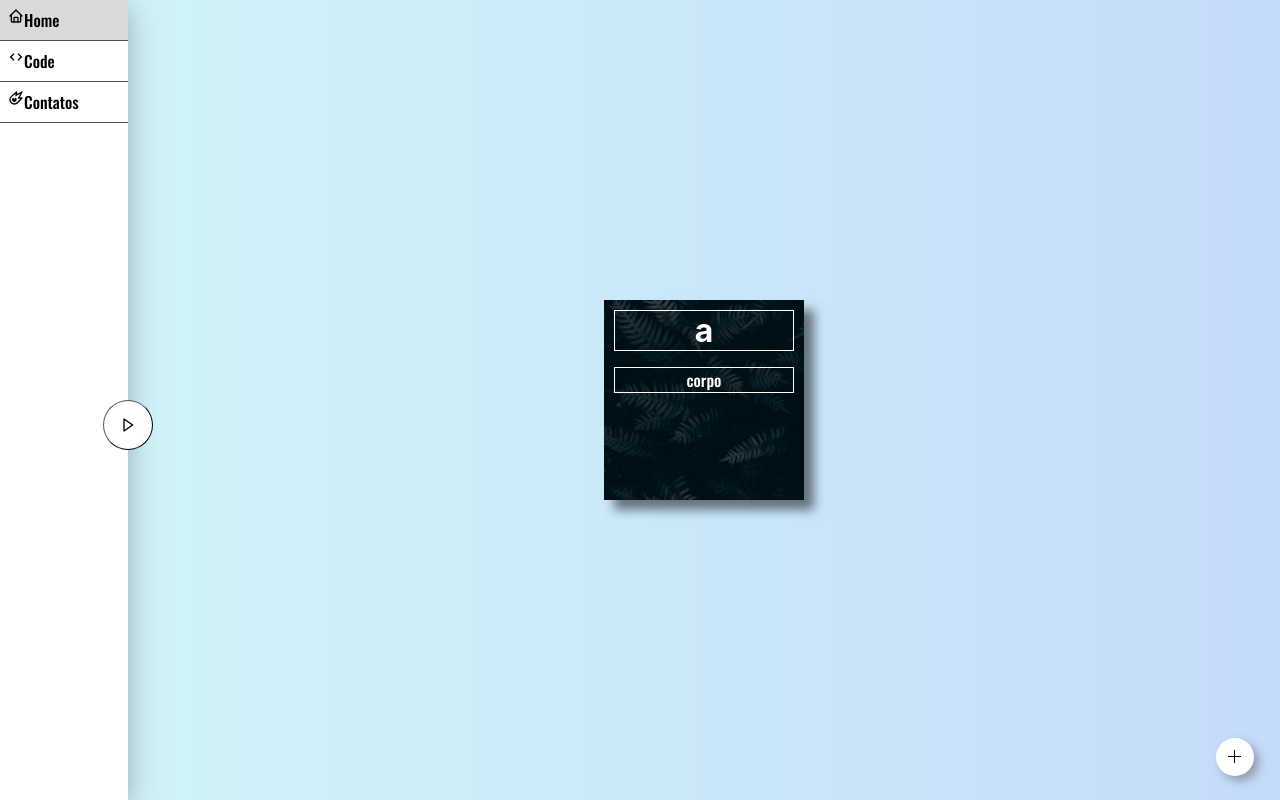
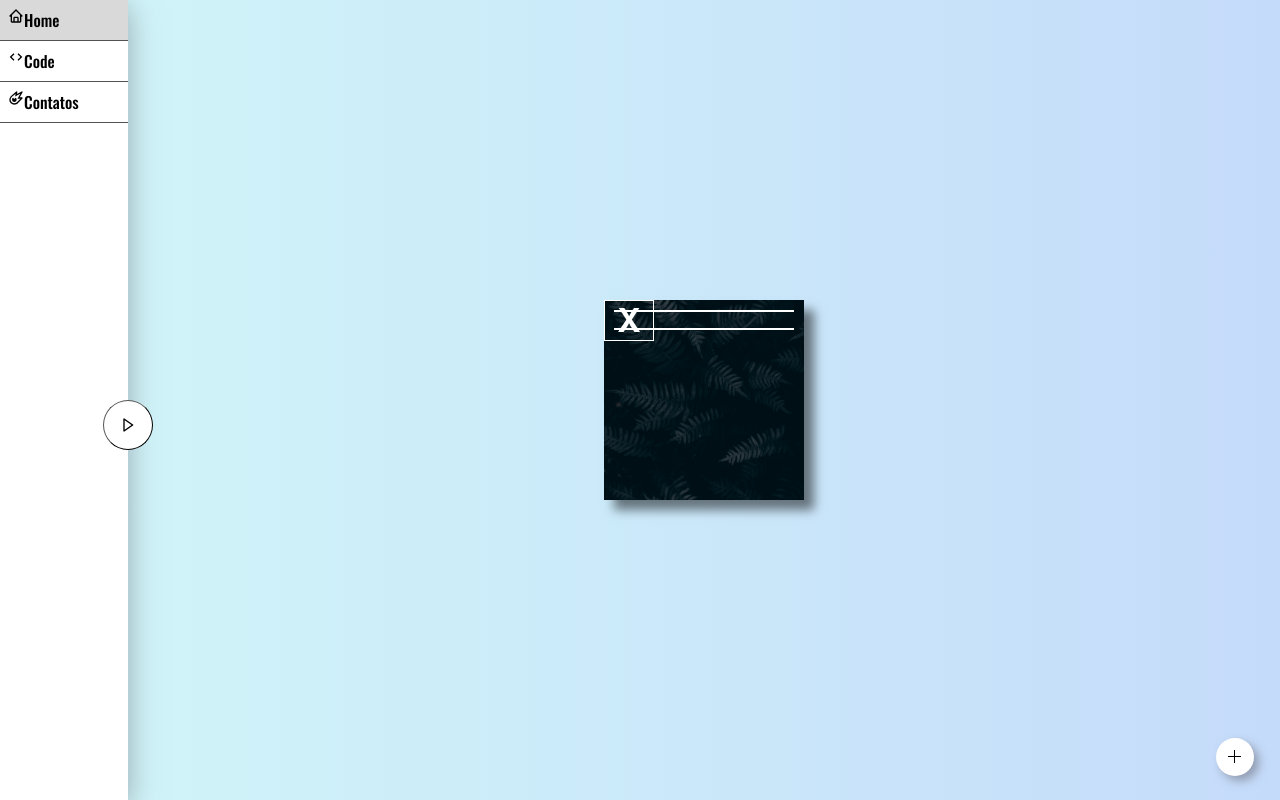
Before and after one commit to DevDavidSys/React-Post-It, a React (Create React App) app in the folder post_it2/: page / in a window 1280 px wide. Built offline with nearby package versions, Linux system fonts and the light colour scheme.

Commit message:
ADD_POST html Foi concluido :)

```diff
--- a/post_it2/src/components/Main/index.js
+++ b/post_it2/src/components/Main/index.js
@@ -9,17 +9,28 @@ import { TiArrowLeftOutline,TiArrowRightOutline} from "react-icons/ti";
 
 
 export default function Main(props){
-    let Posts = [{id:0,titulo:'a',corpo:'corpo'}]
+    let ObjectPosts = [{id:0,titulo:'a',conteudo:'corpo'}];
+
+    const [RenderPosts,SetRenderPosts] = useState([<Post_It/>]);
+
+
+
     const [Page,SetPage] = useState(0);
     const [Titulo,SetTitulo] = useState('');
     const [Conteudo,SetConteudo] = useState('');
+
+    function DeletePost(){
+        console.log('Deletar');
+    }
     function addPost(){
+        RenderPosts.push(<Post_It/>);
+        SetRenderPosts(RenderPosts.map((objeto)=>{return <Post_It/>}));
 
     }
 
     function HandeClick(){
-        document.getElementById('sidebar').classList.toggle('sidebar-opened')
-        document.getElementById('circle').classList.toggle('sidebar')
+       // document.getElementById('sidebar').classList.toggle('sidebar-opened')
+        //document.getElementById('circle').classList.toggle('sidebar')
     }
     function OpenAddConteinerPost() {
         document.getElementById('add_container').style.display = 'grid';
@@ -28,6 +39,7 @@ export default function Main(props){
 
 
     return(
+
             <div className="all_Main">
                 <div className="sidebar-closed" id="sidebar" >
                     <div className="sidebar_icon"><BiHome e width="2em" height="100"/>Home</div>
@@ -38,11 +50,7 @@ export default function Main(props){
 
             <div className="content" id="content">
                 <div className="content-grid" id="content_grid">
-
-                    {
-                    Posts.map((object,i)=>{
-                        return (<Post_It titulo={object.titulo} conteudo = {object.corpo}/>);
-                    })}
+                    {RenderPosts}
                 </div>
 
             </div>
--- a/post_it2/src/components/post_it_card/index.js
+++ b/post_it2/src/components/post_it_card/index.js
@@ -2,9 +2,19 @@ import React from "react";
 import './style.css';
 export default function Post_It(props){
 
+    function DeletePost(){
+
+
+    }
+
+    function ShowClose(a){
+
+
+    }
     return(
-        <div className="post_it_card">
 
+        <div className="post_it_card" onClick={ShowClose}>
+            <h1 onClick={DeletePost} className="close" id="close">X</h1>
             <h1>{props.titulo}</h1>
 
             <p>{props.conteudo}</p>
--- a/post_it2/src/components/post_it_card/style.css
+++ b/post_it2/src/components/post_it_card/style.css
@@ -11,6 +11,7 @@
     background-size: cover;
     color: white;
     margin: 5px;
+    position: relative;
 }
 
 .post_it_card:hover{
@@ -40,3 +41,11 @@
     transition: 1s;
 
 }
+.close{
+    position: absolute;
+    left: 0px;
+    top: 0;
+    width: 50px;
+    background-color: none;
+    color: none;
+}
```
Also changed, not shown: post_it2/src/App.js (+8 -0 lines).
